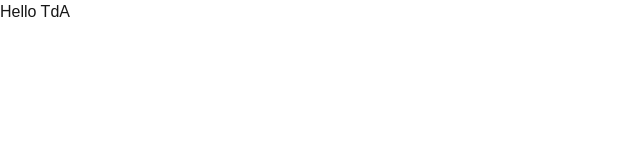
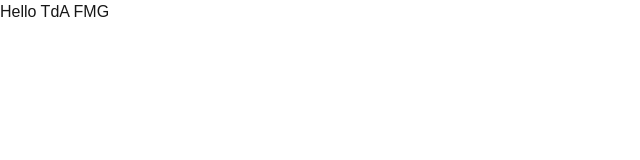
Before and after one commit to jejkukany/TdA25-FMG, a Next.js app: page / in a window 1280 px wide. Shown: the top 160 px of the page, without its empty margins (0-640 px from the left). Built offline with nearby package versions, Linux system fonts and the light colour scheme.

Commit message:
Quick test

```diff
--- a/src/app/page.tsx
+++ b/src/app/page.tsx
@@ -1,5 +1,5 @@
 import Image from "next/image";
 
 export default function Home() {
-  return <div>Hello TdA</div>;
+  return <div>Hello TdA FMG</div>;
 }
```
